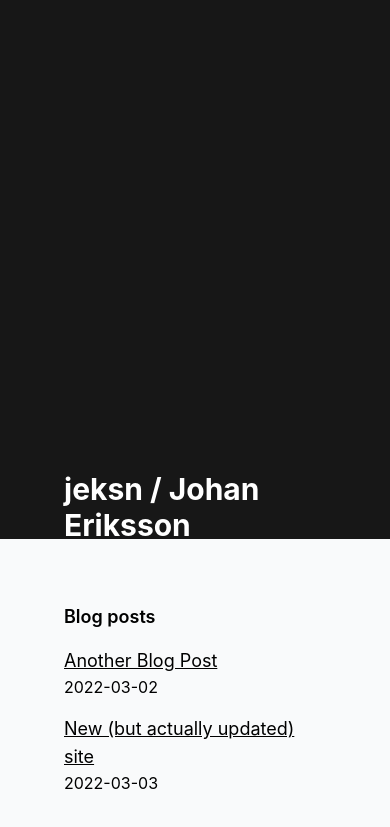
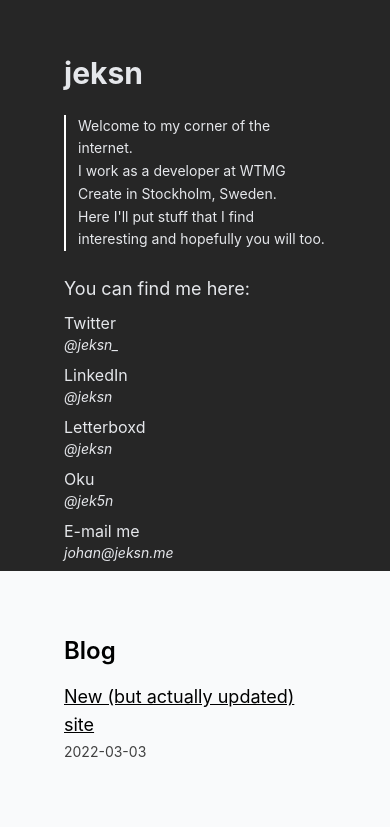
Before and after one commit to jeksn/jeksn21, a Next.js app: page / in a window 390 px wide. Shown: the part 145-972 px from the top of the page. Built offline with nearby package versions, Linux system fonts and the light colour scheme.

Commit message:
more blog fixes

```diff
--- a/content/another-blog-post.md
+++ /dev/null
@@ -1,8 +0,0 @@
----
-title: "Another Blog Post"
-date: "2022-03-02"
----
-
-## Heading
-
-Text
--- a/content/new-site.md
+++ b/content/new-site.md
@@ -1,6 +1,6 @@
 ---
 title: "New (but actually updated) site"
-date: "2022-03-03"
+publishedDate: "2022-03-03"
 ---
 
 ## So what is behind the scenes?
@@ -12,10 +12,16 @@ So the basics here are:
 
 I just needed something quick when I first set this site up and next was the hottest thing (and still is for the most part) so why not just work with what I already have. Considered switching to Remix just to try it out, but that might be something that I might do if it happens to surpass Next in popularity.
 
+### Tailwind for styling
+
+I removed the CSS modules that I was previously using and just went with Tailwind. Just really used to it at this point and can't see myself
+using anyting else anytime soon.
+
 ### Vercel for hosting
 
 Just to keep it simple. The other option I wanted to try for this was Cloudflare Pages, but again maybe later.
 
 ### Content management
 
-This was the hardest part to settle on since there are WAY too many to pick from.
+This was the hardest part to settle on since there are WAY too many to pick from. But I just wanted to get started so I'm just using Markdown files right now.
+Will probably move some of it over to Sanity, Strapi or DatoCMS in the future.
--- a/pages/index.js
+++ b/pages/index.js
@@ -33,19 +33,36 @@ export default function Home({ posts }) {
        </Head>
 
        <main className="relative flex flex-col justify-center w-full md:flex-row">
-         <div className="relative top-0 flex flex-col w-full min-h-screen text-white bg-neutral-900 md:w-1/2">
+         <div className="relative top-0 flex flex-col w-full min-h-screen text-gray-200 bg-neutral-800 gradient md:w-1/2 ">
           <div className="container fixed bottom-0 flex flex-col justify-end h-full p-16">
-            <h1 className="text-3xl font-bold">jeksn / Johan Eriksson</h1>
-            <span className="mt-4 text-lg">developer | WTMG Create</span>
-            <Link href="mailto:johan@jeksn.me">
-              <a className="mt-4 text-2xl hover:underline">johan@jeksn.me</a>
-            </Link>
+            <h1 className="text-3xl font-bold">jeksn</h1>
+            <div className="pl-3 my-6 border-l-2 border-white">
+              <p className="text-sm leading-relaxed text-gray-200">
+                Welcome to my corner of the internet. <br></br>I work as a developer at WTMG Create in Stockholm, Sweden. <br></br>
+                Here I'll put stuff that I find interesting and hopefully you will too.
+              </p>
+            </div>
+            <p className="mb-2 text-lg ">You can find me here:</p>
+            <a href="https://twitter.com/jeksn_" className="text-base hover:underline" target="_blank">Twitter</a>
+            <a href="https://twitter.com/jeksn_" className="mb-2 text-sm italic" target="_blank">@jeksn_</a>
+            <a href="https://www.linkedin.com/in/jeksn/" className="text-base hover:underline" target="_blank">LinkedIn</a>
+            <a href="https://www.linkedin.com/in/jeksn/" className="mb-2 text-sm italic" target="_blank">@jeksn</a>
+            <a href="https://letterboxd.com/jeksn/" className="text-base hover:underline" target="_blank">Letterboxd</a>
+            <a href="https://letterboxd.com/jeksn/" className="mb-2 text-sm italic" target="_blank">@jeksn</a>
+            <a href="https://oku.club/user/jek5n" className="text-base hover:underline" target="_blank">Oku</a>
+            <a href="https://oku.club/user/jek5n" className="mb-2 text-sm italic" target="_blank">@jek5n</a>
+            <a href="mailto:johan@jeksn.me" className="text-base hover:underline">E-mail me</a>
+            <a href="mailto:johan@jeksn.me" className="mb-2 text-sm italic">johan@jeksn.me</a>
+            <span className="pt-8 text-xs text-gray-400">v0.1. This site is still actively worked on and might look wonky at times.</span>
           </div>
          </div>
           <div className="relative w-full h-full text-black bg-gray-50 md:w-1/2">
           <div className="container flex flex-col justify-end h-full p-16">
-            <h2 className="text-lg font-semibold">Blog posts</h2>
-            {posts.map(({ slug, frontmatter }) => (
+            <h2 className="text-2xl font-semibold">Blog</h2>
+            {posts.sort(
+              (a, b) =>
+                new Date(b.frontmatter.publishedDate).getTime() - new Date(a.frontmatter.publishedDate).getTime(),
+            ).map(({ slug, frontmatter }) => (
               <div
                 key={slug}
                 className='text-black'
@@ -55,7 +72,7 @@ export default function Home({ posts }) {
                     <p className='pt-4 mb-0 text-lg underline'>{frontmatter.title}</p>
                   </a>
                 </Link>
-                <span className='text-base'>{frontmatter.date}</span>
+                <span className='text-sm text-neutral-700'>{frontmatter.publishedDate}</span>
               </div>
             ))}
           </div>
--- a/styles/globals.css
+++ b/styles/globals.css
@@ -1,13 +1,15 @@
 @tailwind base;
 @tailwind components;
 @tailwind utilities;
+
+@import url("https://fonts.googleapis.com/css2?family=Inter:wght@400;600&display=swap");
 
 html,
 body {
   padding: 0;
   margin: 0;
-  font-family: -apple-system, BlinkMacSystemFont, Segoe UI, Roboto, Oxygen,
-    Ubuntu, Cantarell, Fira Sans, Droid Sans, Helvetica Neue, sans-serif;
+  font-family: "Inter", sans-serif;
+  @apply bg-gray-100;
 }
 
 a {
```
